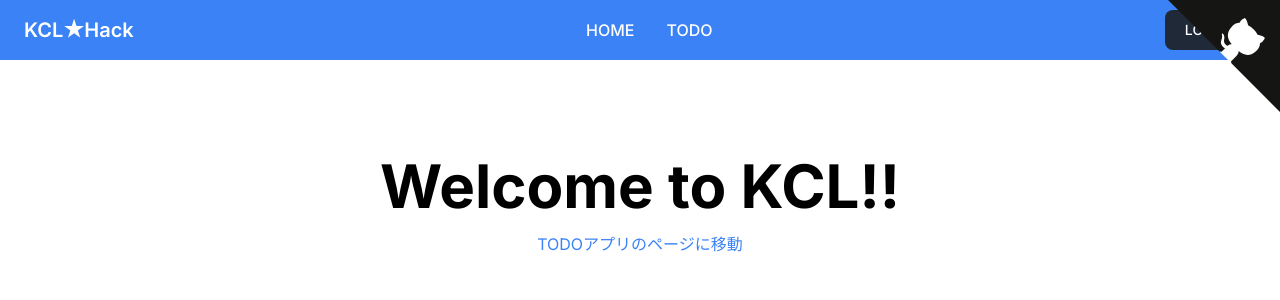
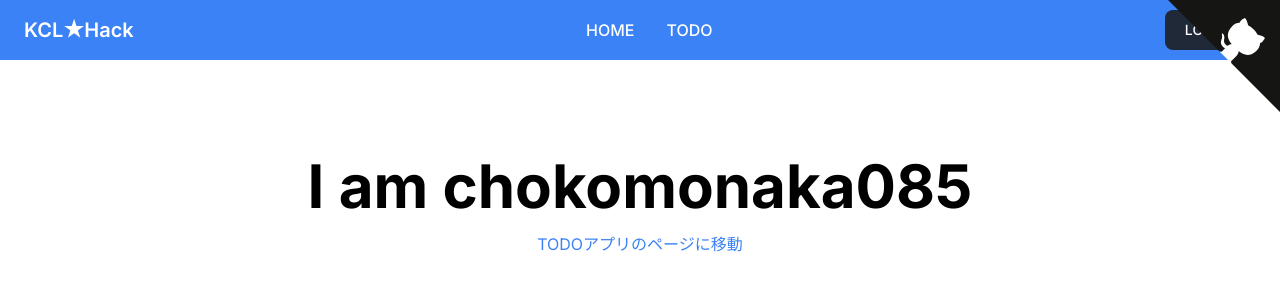
Before and after one commit to K-Kizuku/next-tutorial, a Next.js app: page / in a window 1280 px wide. Shown: the top 300 px of the page. Built offline with nearby package versions, Linux system fonts and the light colour scheme.

Commit message:
change: top page text

```diff
--- a/src/pages/index.tsx
+++ b/src/pages/index.tsx
@@ -4,7 +4,7 @@ export default function Home() {
   return (
     <div className="flex items-center justify-center mt-24">
       <div className="text-center">
-        <div className=" text-6xl font-bold mb-4">Welcome to KCL!!</div>
+        <div className=" text-6xl font-bold mb-4">I am chokomonaka085</div>
         <Link href="/todo" className="text-blue-500">
           TODOアプリのページに移動
         </Link>
```
